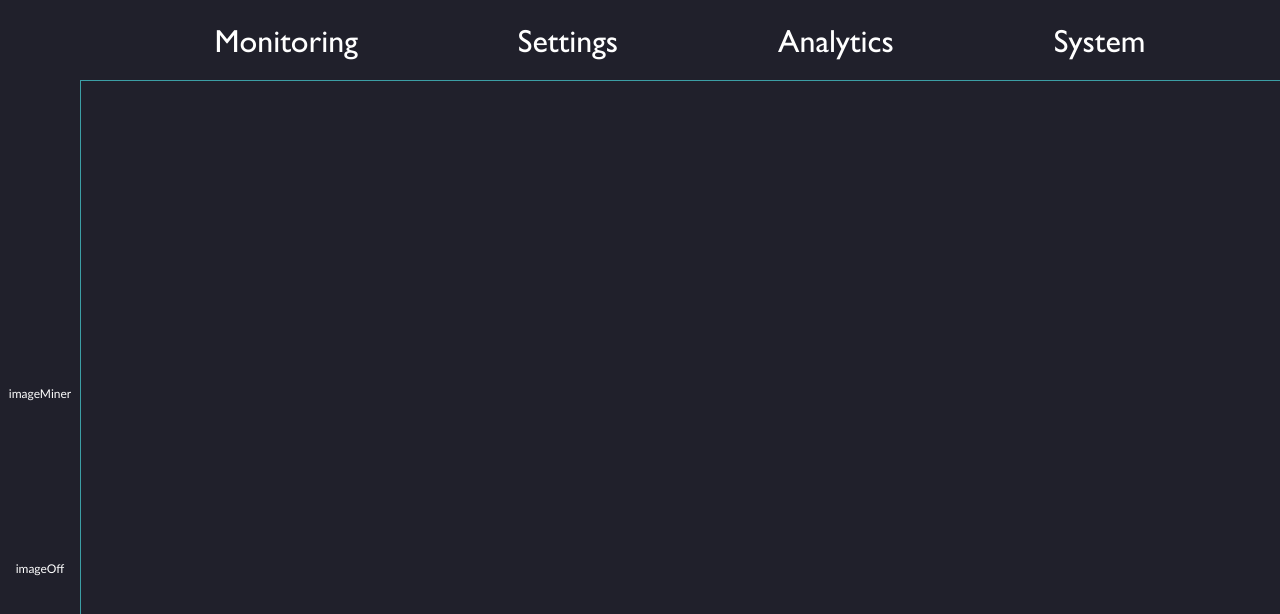
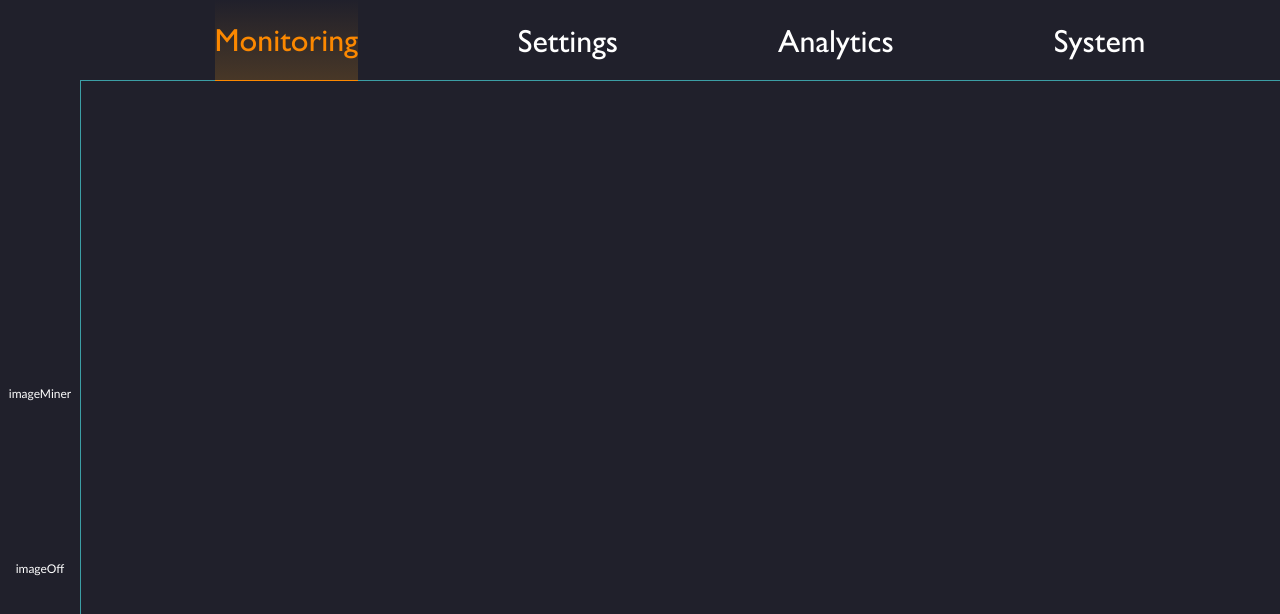
Before and after one commit to ivanChuvaev/minux-front-end-copy, a React (Create React App) app in the folder front-end/: page /monitoring in a window 1280 px wide. Shown: the top 614 px of the page. Built offline with nearby package versions, Linux system fonts and the light colour scheme; what runtypes would draw is missing.

Commit message:
add NavBar

```diff
--- a/front-end/src/app/App.tsx
+++ b/front-end/src/app/App.tsx
@@ -1,13 +1,15 @@
 import React from 'react';
 import { LayoutAbsolute } from 'pages/layoutAbsolute';
-import { Route, Routes } from 'react-router-dom';
+import { Navigate, Route, Routes } from 'react-router-dom';
 import { Monitoring } from 'pages/monitoring';
 
 
 function App() {
   return (
     <Routes>
-      <Route path="/monitoring" element={<LayoutAbsolute />}>
+      <Route path="*" element={<>Bruh</>} />
+      <Route path='/' element={<Navigate to='monitoring'/>}/>
+      <Route path="/" element={<LayoutAbsolute/>}>
         <Route path='/monitoring' element={<Monitoring/>}/>
       </Route>
     </Routes>
--- a/front-end/src/app/index.scss
+++ b/front-end/src/app/index.scss
@@ -4,17 +4,24 @@ $font-gill-sans: 'Gill Sans MT', sans-serif;
 
 @font-face {
   font-family: 'Gill Sans MT';
-  src: url('../../public/fonts/gill-sans-mt.ttf') format('truetype');
+  src: url('../shared/assets/gill-sans-mt.ttf') format('truetype');
   font-weight: normal;
   font-style: normal;
 }
 
 body {
   margin: 0;
+  padding: 0;
   box-sizing: border-box;
   background: #20202B;
   color: $text-color-primary;
   font-family: $font-gill-sans;
+  text-decoration: none;
   -webkit-font-smoothing: antialiased;
   -moz-osx-font-smoothing: grayscale;
 }
+
+a {
+  text-decoration: none;
+  color: inherit;
+}
--- a/front-end/src/app/values.scss
+++ b/front-end/src/app/values.scss
@@ -16,6 +16,7 @@ $text-size32: 2rem;
 
 $text-color-primary: #FFFFFF;
 $text-color-secondary: #d5d5d5;
+$text-color-thirdy: #FC8800;
 
 $gradient: #594125B2;
 $gradien1: #3B3E3F00;
--- /dev/null
+++ b/front-end/src/shared/components/NavigateLink.tsx
@@ -0,0 +1,18 @@
+import { NavLink } from 'react-router-dom'
+
+type NavigateLinkProps = {
+  route: string,
+  classActive: string,
+  className: string,
+  text: string
+}
+
+export default function NavigateLink({route, classActive, className, text}: NavigateLinkProps) {
+  return (
+    <NavLink to={route} className={({isActive}) => isActive ? classActive : ''}>
+      <div className={className}>
+          {text}
+      </div>
+    </NavLink>
+  )
+}
--- /dev/null
+++ b/front-end/src/shared/components/index.ts
@@ -0,0 +1 @@
+export {default as NavigateLink} from './NavigateLink'
--- a/front-end/src/widgets/bars/NavBar.tsx
+++ b/front-end/src/widgets/bars/NavBar.tsx
@@ -1,26 +1,19 @@
-import React from 'react'
+import {NavigateLink} from 'shared/components';
 import './navBar.scss'
 
-type Props = {}
+let classActive: string = 'nav-link';
+let className: string = 'flex-conteiner-horizontal_element';
 
-export default function NavBar({}: Props) {
+export default function NavBar() {
   return (
     <div className='flex-conteiner-horizontal'>
-        <div className='flex-conteiner-horizontal_element'>
-            Monitoring
-        </div>
+        <NavigateLink route='/monitoring' classActive={classActive} className={className} text='Monitoring'/>
 
-        <div className='flex-conteiner-horizontal_element'>
-            Settings
-        </div>
+        <NavigateLink route='/settings' classActive={classActive} className={className} text='Settings'/>
 
-        <div className='flex-conteiner-horizontal_element'>
-            Analytics
-        </div>
+        <NavigateLink route='/analytics' classActive={classActive} className={className} text='Analytics'/>
 
-        <div className='flex-conteiner-horizontal_element'>
-            System
-        </div>
+        <NavigateLink route='/system' classActive={classActive} className={className} text='System'/>
     </div>
   )
 }
--- a/front-end/src/widgets/bars/navBar.scss
+++ b/front-end/src/widgets/bars/navBar.scss
@@ -21,7 +21,11 @@
     }
 }
 
-.nav_link {
+.nav-link {
+    color: $text-color-thirdy;
+    outline: none;
+    line-height: 5rem;
+    text-decoration: none;
     background-image: linear-gradient(to top, #594125B2, #3b3e3f00);
-    border-bottom: 1px solid #FC8800;
+    border-bottom: 1px solid $text-color-thirdy;
 }
```
Also changed, not shown: front-end/src/shared/assets/gill-sans-mt.ttf (renamed from front-end/public/fonts/gill-sans-mt.ttf).
